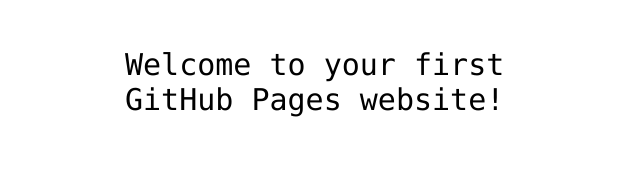
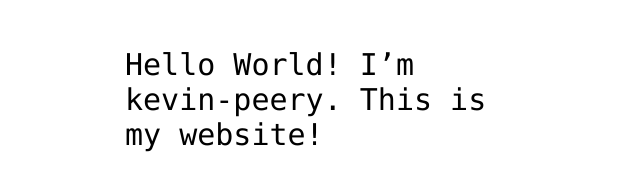
Before and after one commit to ViceWing41/hello-world, a plain HTML site: page index.html in a window 1280 px wide. Shown: the part 341-532 px from the top of the page, without its empty margins (315-955 px from the left). Drawn offline with Linux system fonts and the light colour scheme.

Commit message:
Add my introduction

```diff
--- a/index.html
+++ b/index.html
@@ -12,7 +12,7 @@
 <img src="https://octodex.github.com/images/daftpunktocat-thomas.gif" id="octocat" alt="octocat-gif" />
 
 <!-- Change this code here by copy and pasting your template on line 15 -->
-<p>Welcome to your first GitHub Pages website!</p>
+<p>Hello World! I’m kevin-peery. This is my website!</p>
 
 </body>
 </html>
```
